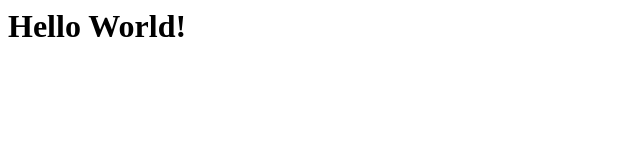
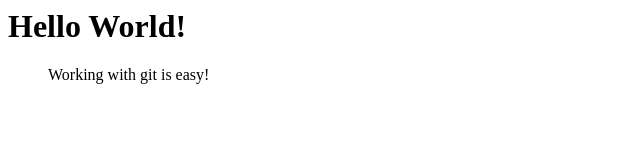
Before and after one commit to UlrikeBoehm/GitGithubMasterclass, a plain HTML site: page index.html in a window 1280 px wide. Shown: the whole page, without its empty margins (0-640 px from the left). Drawn offline with Linux system fonts and the light colour scheme.

Commit message:
Add div and p

```diff
--- a/index.html
+++ b/index.html
@@ -1 +1,5 @@
 <h1>Hello World!</h1>
+
+<dir>
+    <p>Working with git is easy!</p>
+</dir>
```
